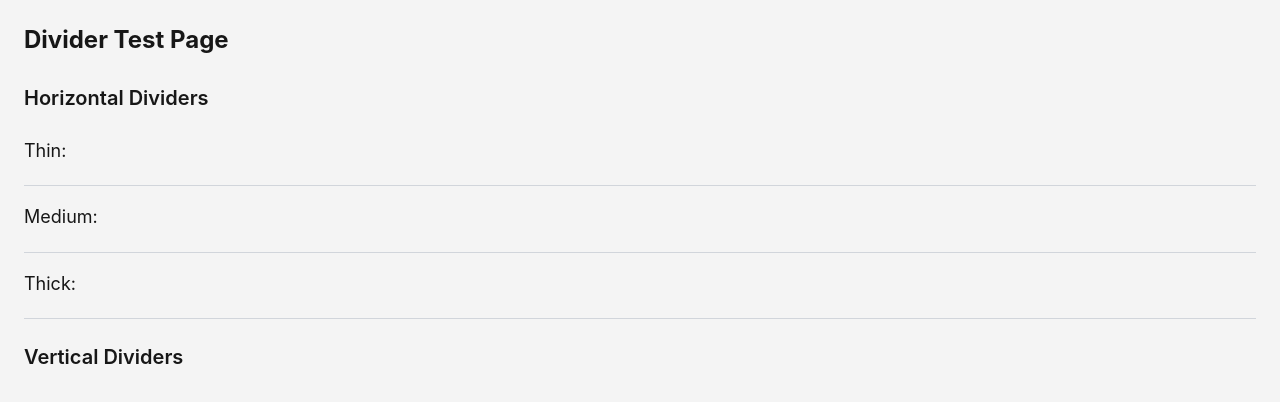
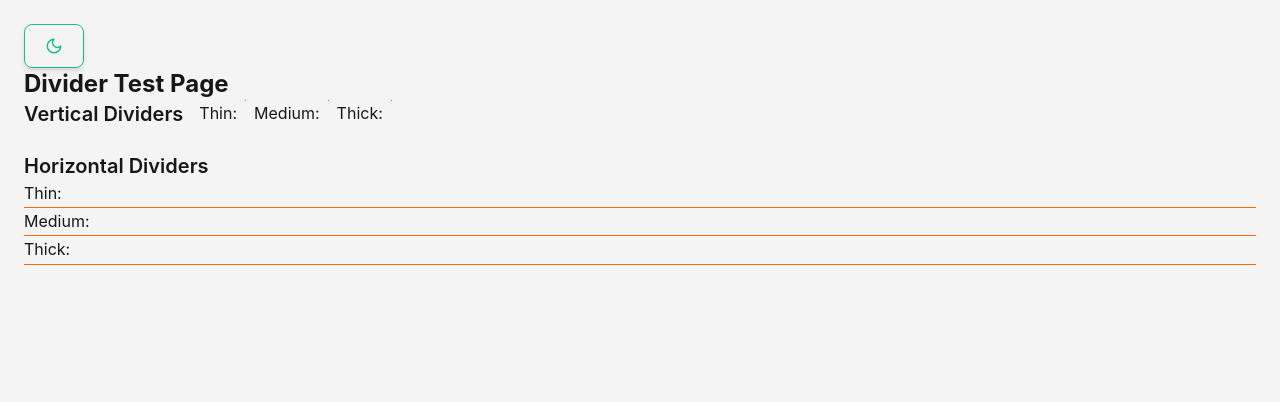
Before and after one commit to Joeteck/my_portfolio_24, a Next.js app: page /joeteck in a window 1280 px wide. Shown: the top 402 px of the page. Built offline with nearby package versions, Linux system fonts and the light colour scheme.

Commit message:
divider bugged

```diff
--- a/src/app/joeteck/page.tsx
+++ b/src/app/joeteck/page.tsx
@@ -2,6 +2,7 @@
 
 import { useState, useEffect } from "react";
 import { Divider } from "@/components/globals/typography/Divider";
+import ThemeSwitch from "@/components/globals/ui/ThemeSwitch";
 
 const TestingPage = () => {
     const [theme, setTheme] = useState("");
@@ -22,26 +23,35 @@ const TestingPage = () => {
     }, [theme]);
 
     return (
-            <div className="p-6 space-y-6">
-                <h1 className="text-2xl font-bold">Divider Test Page</h1>
+        <div className="min-h-screen p-6 pb-32">
+            <ThemeSwitch setTheme={setTheme} theme={theme} />
 
-                <section>
-                    <h2 className="text-xl font-semibold">Horizontal Dividers</h2>
+            <h1 className="text-2xl font-bold">Divider Test Page</h1>
+
+            {/* Vertical Dividers */}
+            <section className="h-full w-full flex gap-4 items-center">
+                <h2 className="text-xl font-semibold">Vertical Dividers</h2>
+                <div className="flex gap-2">
                     <p>Thin:</p>
-                    <Divider thickness="thin" color="primary" orientation="horizontal" />
+                    <Divider thickness="thin" orientation="vertical"  color="primary" />
                     <p>Medium:</p>
-                    <Divider thickness="medium" color="secondary" orientation="horizontal" />
+                    <Divider  thickness="medium" orientation="vertical" color="secondary" />
                     <p>Thick:</p>
-                    <Divider thickness="thick" color="muted" orientation="horizontal" />
-                </section>
+                    <Divider  thickness="thick" orientation="vertical" color="muted" />
+                </div>
+            </section>
 
-                <section className="flex items-center space-x-6">
-                    <h2 className="text-xl font-semibold">Vertical Dividers</h2>
-                    <Divider thickness="thin" color="primary" orientation="vertical" />
-                    <Divider thickness="medium" color="secondary" orientation="vertical" />
-                    <Divider thickness="thick" color="muted" orientation="vertical" />
-                </section>
-            </div>
+            {/* Horizontal Dividers */}
+            <section className="h-full w-full">
+                <h2 className="text-xl font-semibold mt-6">Horizontal Dividers</h2>
+                <p>Thin:</p>
+                <Divider thickness="thin" orientation="horizontal" color="primary" />
+                <p>Medium:</p>
+                <Divider orientation="horizontal" thickness="medium" color="secondary" />
+                <p>Thick:</p>
+                <Divider orientation="horizontal" thickness="thick" color="muted" />
+            </section>
+        </div>
     );
 };
 
--- a/src/components/globals/typography/Divider.tsx
+++ b/src/components/globals/typography/Divider.tsx
@@ -8,9 +8,9 @@ interface DividerProps {
 }
 
 export function Divider({
-    orientation = "horizontal",
-    thickness = "medium",
-    color = "muted",
+    orientation = "vertical",
+    thickness = "thick",
+    color = "primary",
     className,
 }: DividerProps) {
     return (
--- a/src/styles/globals.css
+++ b/src/styles/globals.css
@@ -34,7 +34,8 @@
 
   /* Apply custom fonts */
   body {
-
+    height: 100%;
+    width: 100%;
     font-family: var(--font-sans);
     background-color: var(--background);
     color: var(--foreground);
@@ -173,40 +174,6 @@
   .btn-disabled {
     @apply opacity-50 cursor-not-allowed;
   }
-}
-
-
-/* Typography */
-@layer components {
-  h1 {@apply text-6xl font-extrabold mb-7;}
-  h2 {@apply text-5xl font-bold mb-6;}
-  h3 {@apply text-4xl font-semibold mb-5;}
-  h4 {@apply text-3xl font-semibold mb-4;}
-  h5 {@apply text-2xl font-semibold mb-3;}
-  h6 {@apply text-xl font-medium mb-2;}
-  p {@apply text-lg mb-5 leading-relaxed;}
-
-  /* Links */
-  .link {
-    @apply text-primary hover:opacity-80 underline underline-offset-4 transition-colors duration-200;
-  }
-
-  /* Lists */
-/* Lists */
-  .list-disc {
-    list-style-type: disc; /* Direct CSS property */
-    padding-left: 1.5rem; /* Custom padding */
-  }
-
-  .list-numbered {
-    list-style-type: decimal; /* Direct CSS property */
-    padding-left: 1.5rem; /* Custom padding */
-  }
-
-  .list-numbered {
-    @apply list-inside list-decimal;
-  }
-
 }
 
 /* Cards */
@@ -541,44 +508,31 @@
 }
 
 /* Dividers */
-/* Dividers */
 @layer components {
   .divider {
-    @apply bg-gray-300;
+    @apply bg-secondary h-px w-px;
   }
 
   /* Orientation */
   .divider-horizontal {
-    @apply w-full h-px my-4;
+    @apply w-full h-px;  /* Default to thin */
   }
 
   .divider-vertical {
-    @apply h-full w-px mx-4;
+    @apply h-48 w-px;  /* Default to thin */
   }
 
   /* Thickness */
   .divider-thin {
-    @apply h-px w-full;  /* Thin horizontal */
-  }
-
-  .divider-thin.divider-vertical {
-    @apply w-px h-full;  /* Thin vertical */
+    @apply h-px w-px;
   }
 
   .divider-medium {
-    @apply h-1 w-full;
-  }
-
-  .divider-medium.divider-vertical {
-    @apply w-1 h-full;
+    @apply h-1 w-1;
   }
 
   .divider-thick {
-    @apply h-2 w-full;
-  }
-
-  .divider-thick.divider-vertical {
-    @apply w-2 h-full;
+    @apply h-2 w-2;
   }
 
   /* Colors */
@@ -594,6 +548,9 @@
     @apply bg-gray-400;
   }
 }
+
+
+/* Headings */
 
 
 
```
Also changed, not shown: testing components finals.txt.
